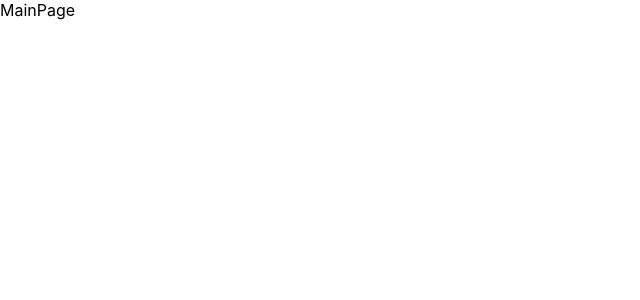
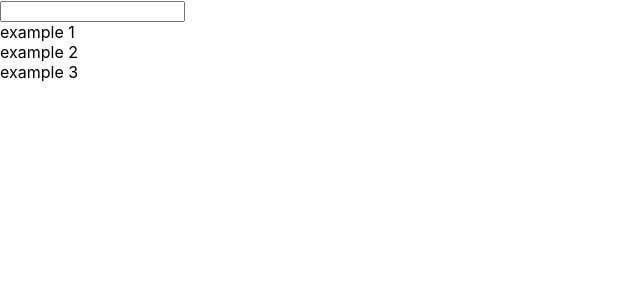
Before and after one commit to MrCoul3/nodeApp, a React (Create React App) app in the folder client/: page / in a window 1280 px wide. Shown: the top 300 px of the page, without its empty margins (0-640 px from the left). Built offline with nearby package versions, Linux system fonts and the light colour scheme.

Commit message:
SimpleFilterSearch component

```diff
--- a/client/package.json
+++ b/client/package.json
@@ -15,6 +15,7 @@
     "react": "^17.0.2",
     "react-calendar": "^3.6.0",
     "react-dom": "^17.0.2",
+    "react-object-list": "^0.2.10",
     "react-router": "^6.2.1",
     "react-router-dom": "^6.2.1",
     "react-scripts": "5.0.0",
--- /dev/null
+++ b/client/src/components/Lists/SimpleObjectsList.tsx
@@ -0,0 +1,26 @@
+import React from "react";
+
+// ВАРИАНТЫ
+// с хедером / без хедера
+// с поиском / без поиска
+// возможность поменять вид (список, плитка)
+
+interface IProps<T> {
+  type?: "list" | "plate";
+  objectsListArray: T[];
+}
+
+export const SimpleObjectsList = <T,>(props: IProps<T>) => {
+  const type = props.type ? props.type : "list";
+
+  const renderList = () => {
+    return props.objectsListArray.map((object) => (
+      <div>{Object.values(object)[0]}</div>
+    ));
+  };
+  return (
+    <div>
+      <div>{renderList()}</div>
+    </div>
+  );
+};
--- /dev/null
+++ b/client/src/components/Search/SimpleSearch.tsx
@@ -0,0 +1,12 @@
+import React, {FormEvent} from "react";
+
+interface IProps {
+    onFilterInput?(e: FormEvent): void;
+}
+export const SimpleSearch = (props: IProps) => {
+  return (
+    <div>
+      <input onInput={props.onFilterInput} type="text" />
+    </div>
+  );
+};
--- /dev/null
+++ b/client/src/constants/constants.ts
@@ -0,0 +1,16 @@
+export interface IExampleList {
+  name: string;
+  surname?: string;
+}
+export const exampleList: IExampleList[] = [
+  {
+    name: "example 1",
+    surname: "surname 2",
+  },
+  {
+    name: "example 2",
+  },
+  {
+    name: "example 3",
+  },
+];
--- a/client/src/pages/MainPage.tsx
+++ b/client/src/pages/MainPage.tsx
@@ -1,6 +1,44 @@
-import React from "react";
+import React, { useState } from "react";
 import { observer } from "mobx-react";
+import { exampleList, IExampleList } from "../constants/constants";
+import { SimpleSearch } from "../components/Search/SimpleSearch";
+import { SimpleObjectsList } from "../components/Lists/SimpleObjectsList";
+import { useStore } from "../hooks/useStore";
 
 export const MainPage = observer(() => {
-  return <div className='MainPage'>MainPage</div>;
+  const store = useStore();
+
+  // добавить отображаемые данные и их тип в хук useState
+  const [filteredData, setFilteredData] = useState<IExampleList[]>(
+    store.fetchData.exampleData
+  );
+
+  function onFilterInput(e: React.ChangeEvent) {
+    const target = e.target as HTMLInputElement;
+    if (target.value === "") {
+      // добавить отображаемые данные в setFilteredData -> (store.fetchData.exampleData)
+      setFilteredData(store.fetchData.exampleData);
+    } else {
+      setFilteredData(
+        // добавить отображаемые данные в setFilteredData -> (store.fetchData.exampleData)
+        store.fetchData.exampleData.filter((data) =>
+          // выбрать фильтруемые данные -> (data.name)
+          data.name.toLowerCase().includes(target.value.toLowerCase().trim())
+        )
+      );
+    }
+  }
+
+  return (
+    <div className="MainPage">
+      <SimpleSearch onFilterInput={onFilterInput} />
+      {/*<SimpleObjectsList<IExampleList> objectsListArray={exampleList} />*/}
+
+      <div>
+        {filteredData.map((element) => {
+          return <div key={element.name}>{element.name}</div>;
+        })}
+      </div>
+    </div>
+  );
 });
--- a/client/src/stores/AppStore.ts
+++ b/client/src/stores/AppStore.ts
@@ -1,9 +1,19 @@
-import {Storage} from "./Storage";
+import { Storage } from "./Storage";
+import { ModeStore } from "./ModeStore";
+import { FetchDataStore } from "./FetchDataStore";
+import {UpdateDataStore} from "./UpdateDataStore";
 
 export class AppStore {
-    storage: Storage;
 
-    constructor() {
-        this.storage =new Storage();
-    }
+  fetchData: FetchDataStore;
+  updateData: UpdateDataStore;
+  storage: Storage;
+  modes: ModeStore;
+
+  constructor() {
+    this.storage = new Storage();
+    this.modes = new ModeStore();
+    this.fetchData = new FetchDataStore();
+    this.updateData = new UpdateDataStore();
+  }
 }
--- /dev/null
+++ b/client/src/stores/FetchDataStore.ts
@@ -0,0 +1,21 @@
+import {makeAutoObservable} from "mobx";
+import {exampleList, IExampleList} from "../constants/constants";
+
+export class FetchDataStore {
+
+    constructor() {
+        makeAutoObservable(this);
+    }
+
+    exampleData: IExampleList[] = exampleList;
+
+    // написать компонент для fetch функции
+    data: any[] = [];
+    fetchData() {
+
+    }
+    setData(values: any[]) {
+        this.data = values;
+    }
+    // updateData
+}
--- /dev/null
+++ b/client/src/stores/ModeStore.ts
@@ -0,0 +1,12 @@
+import {makeAutoObservable} from "mobx";
+
+export class ModeStore {
+
+    constructor() {
+        makeAutoObservable(this);
+    }
+
+    closeAllModal() {
+
+    }
+}
--- a/client/src/stores/Storage.ts
+++ b/client/src/stores/Storage.ts
@@ -24,4 +24,5 @@ export class Storage {
       throw new Error();
     }
   }
+
 }
--- /dev/null
+++ b/client/src/stores/UpdateDataStore.ts
@@ -0,0 +1,14 @@
+import {makeAutoObservable} from "mobx";
+
+export class UpdateDataStore {
+    constructor() {
+        makeAutoObservable(this);
+    }
+
+    locallyUpdate() {
+
+    }
+    locallyCreate() {
+
+    }
+}
```
Also changed, not shown: 1 other file (tests, documents, lock files or other folders).
